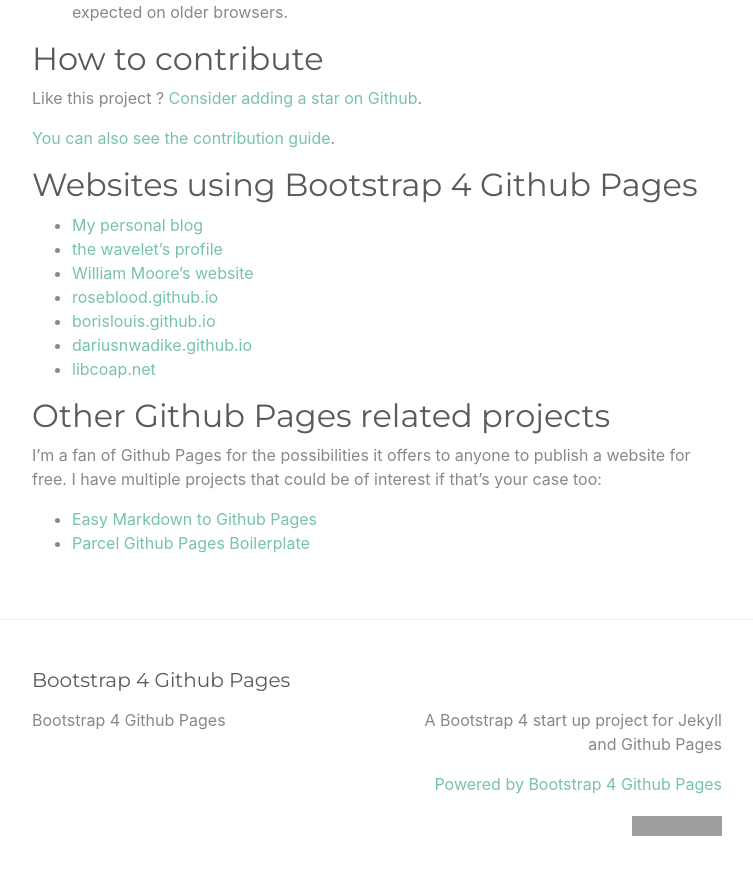
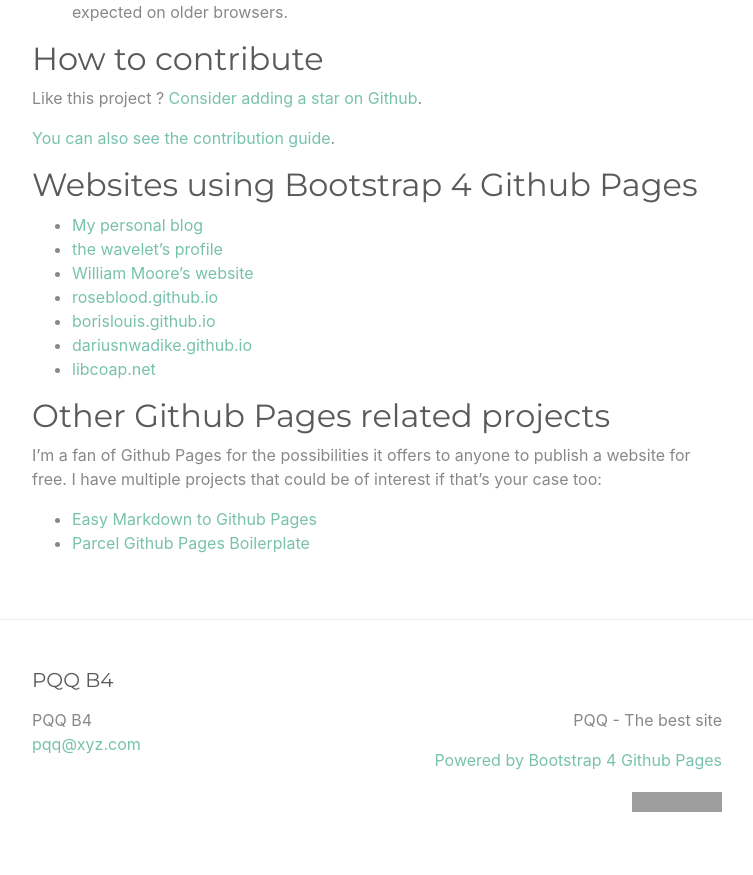
Before and after one commit to hector12free/bs4, a Jekyll site: the page built from index.md, in a window 1280 px wide and 900 px high, scrolled down 2544 px. Shown: the top 875 px of the window, without its empty margins (263-1016 px from the left). Built offline with Jekyll 4.4.1, drawn with Linux system fonts in a browser that asks for light colours; some of the changed text lies outside the part shown; grey boxes are pictures that could not be loaded.

Commit message:
Update _config.yml

```diff
--- a/_config.yml
+++ b/_config.yml
@@ -13,16 +13,16 @@
 # you will see them accessed via {{ site.title }}, {{ site.email }}, and so on.
 # You can create any custom variable you would like, and they will be accessible
 # in the templates via {{ site.myvariable }}.
-title: Bootstrap 4 Github Pages
-email: ""
+title: PQQ B4
+email: "pqq@xyz.com"
 description: >- # this means to ignore newlines until "baseurl:"
-  A Bootstrap 4 start up project for Jekyll and Github Pages
+  PQQ - The best site
 #baseurl: "" # the subpath of your site, e.g. /blog
 #url: "" # the base hostname & protocol for your site, e.g. http://example.com
 #twitter_username: jekyllrb
 #github_username:  jekyll
 
-repository: "nicolas-van/bootstrap-4-github-pages"
+repository: "hector12free/bs4"
 
 # Build settings
 plugins:
```
